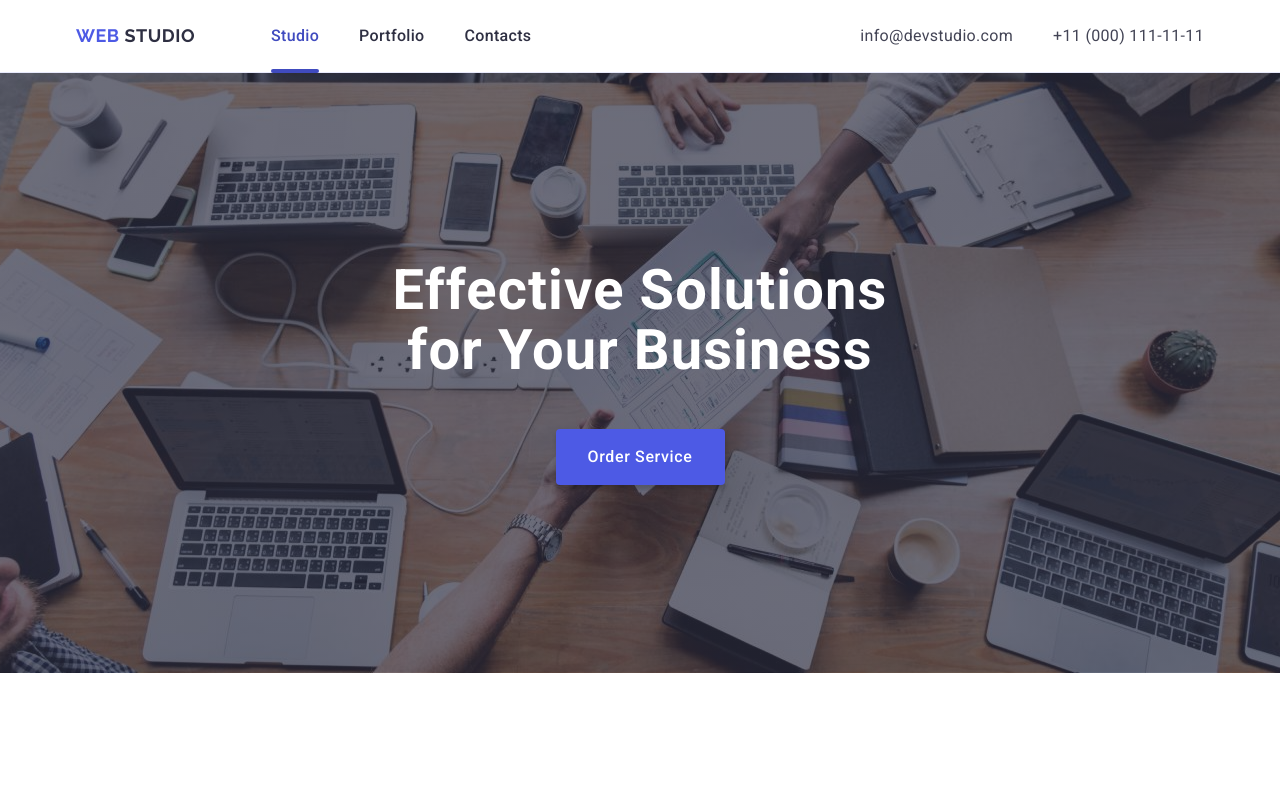
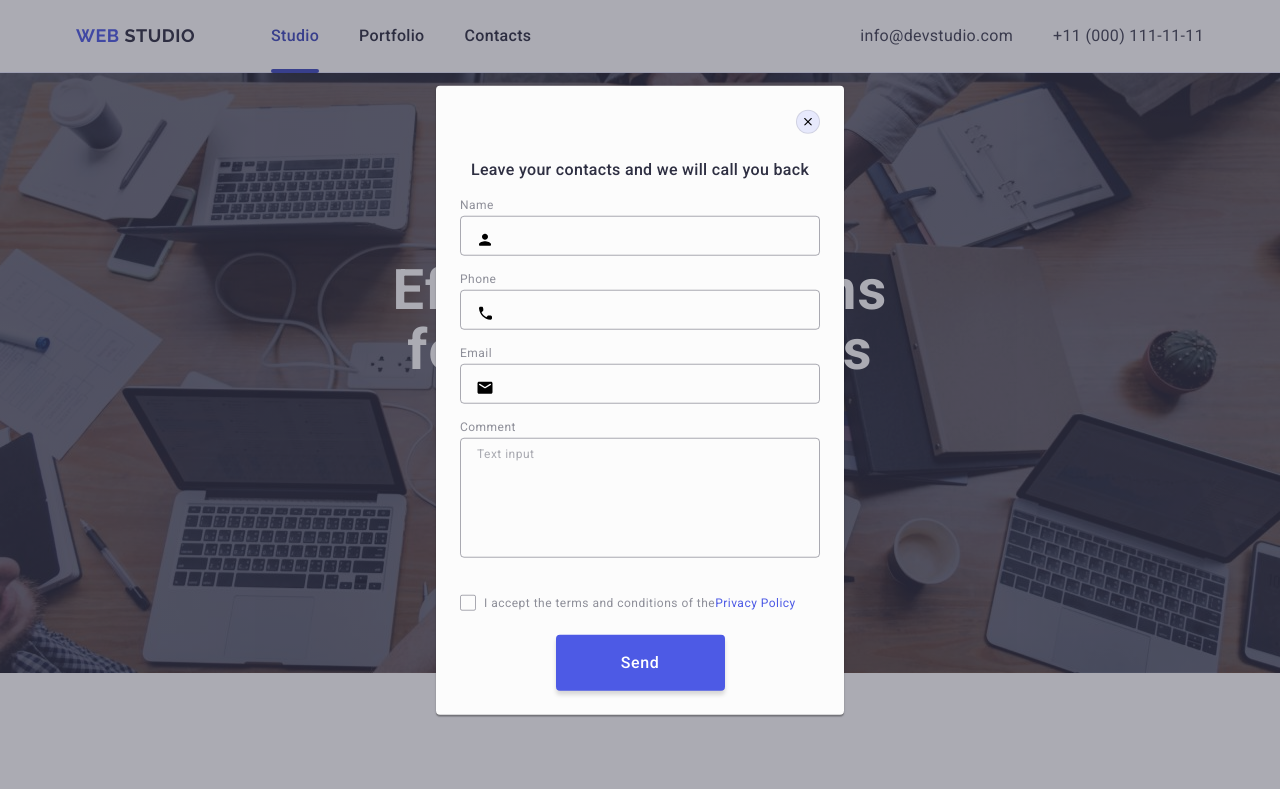
Before and after one commit to Irina-Suh/goit-markup-hw-05, a plain HTML site: page index.html in a window 1280 px wide. Shown: the top 789 px of the page. Drawn offline with nearby package versions, Linux system fonts and the light colour scheme.

Commit message:
lnk policy

```diff
--- a/css/styles.css
+++ b/css/styles.css
@@ -725,7 +725,9 @@ transition: fill 250ms cubic-bezier(0.4, 0, 0.2, 1)
     transform: translate(-50%,-50%) scale(1.5);
  }
 
-
+ .modal-field-area{
+margin-bottom: 16px;
+ }
  .modal-textarea{
 resize: none;
 width: 100%;
@@ -757,7 +759,9 @@ transition: border-color 250ms cubic-bezier(0.4, 0, 0.2, 1)
  }
 
 
-
+.modal-field-checkbox{
+    margin-bottom: 24px;
+}
  .modal-check-text{
 font-size: 12px;
 line-height: 1.17;
@@ -772,14 +776,14 @@ border: 1px solid rgba(46, 47, 66, 0.4);
 width: 16px;
 height: 16px;
 margin-right: 8px;
-display: flex;
+display: inline-flex;
 align-items: center;
 justify-content: center;
 fill: transparent;
 transition: background-color 250ms cubic-bezier(0.4, 0, 0.2, 1),
             border 250ms cubic-bezier(0.4, 0, 0.2, 1),
             fill 250ms cubic-bezier(0.4, 0, 0.2, 1);
- display: inline-flex;
+
  }
 
  .modal-check:checked + .modal-check-text .chekbox-icon{
@@ -788,7 +792,7 @@ transition: background-color 250ms cubic-bezier(0.4, 0, 0.2, 1),
    border: none;
   fill: #f4f4fd;
  }
-  .link-Policy{
+  .link-policy{
 color:#4d5ae5;
   }
 
--- a/index.html
+++ b/index.html
@@ -494,7 +494,7 @@
          </div>
     </footer>
 
-    <div class="backdrop  "> <!-- is-open -->
+    <div class="backdrop is-open "> <!-- is-open -->
 
         <div class="modal">
 <button type="button" class="modal-open-btn">
@@ -542,17 +542,17 @@
     </div>
 </div>
 
-<div class="modal-field">
+<div class="modal-field-area">
 <label class="user-label"  for="user-comment">Comment</label>
 <textarea  placeholder="Text input"  class="modal-textarea" name="user-comment" id="user-comment"></textarea>
 </div>
 
-<div class="modal-field">
+<div class="modal-field-checkbox">
 <input type="checkbox" name="user-privacy" id="user-privacy" class="modal-check visually-hidden" value="true"/>
 <label for="user-privacy" class="modal-check-text">
     <span class="chekbox-icon"><svg width="10" height="8" class="modal-check-icon">
         <use href="./images/icons.svg#icon-Vector"></use>
-    </svg></span>I accept the terms and conditions of the <a href="" class="link-Policy">Privacy Policy</a></label>
+    </svg></span>I accept the terms and conditions of the <a href="" class="link-policy"> Privacy Policy</a></label>
 </div>
 <button type="submit" class="btn-send">Send</button>
 </form>
```
